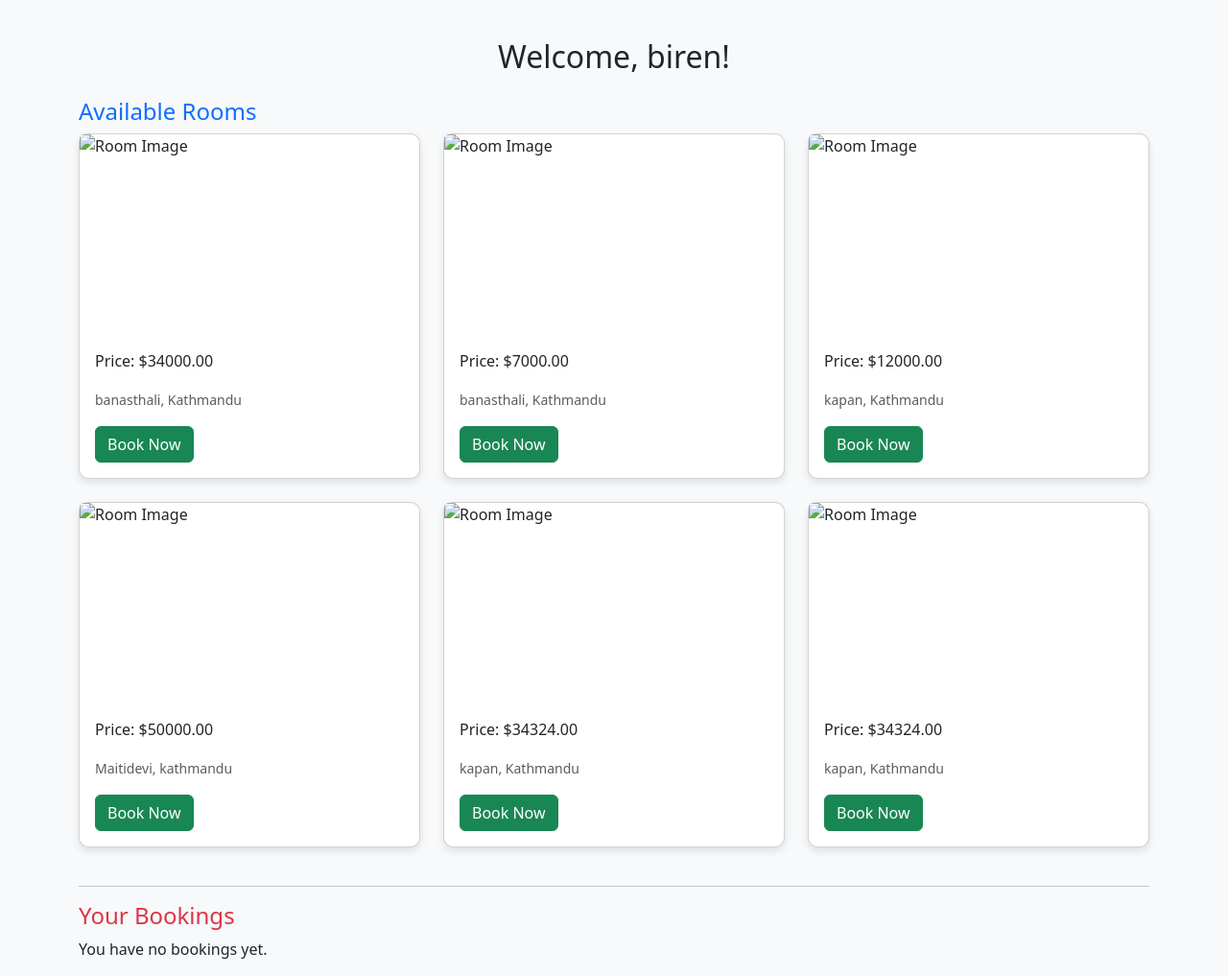
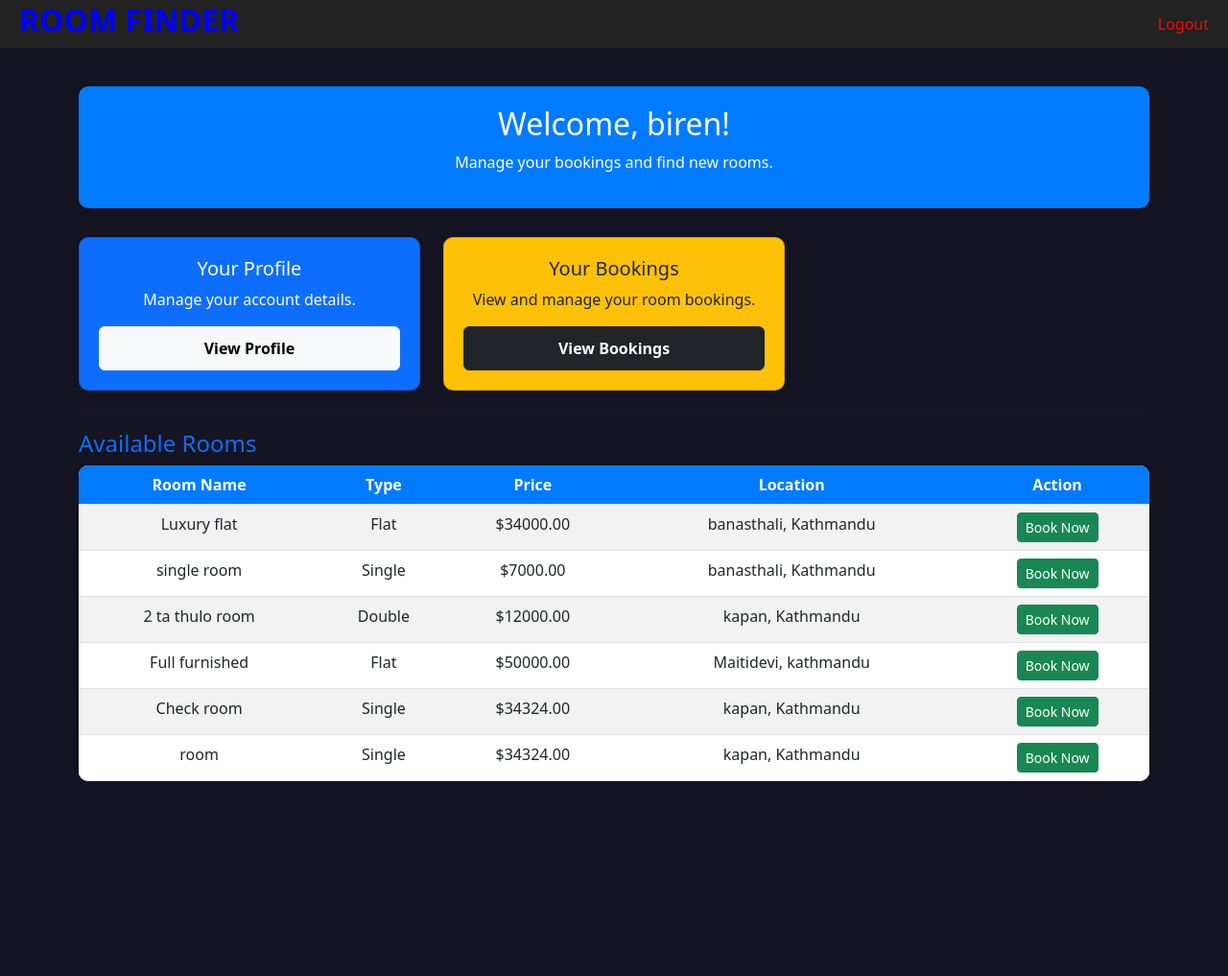
Before and after one commit to Lokeshsejuwal99/Room_Finder, a Django app: page /renter/renter_home in a window 1280 px wide. Shown: the whole page at 96% size. After the commit the page ends 814 px from the top, so only its background shows below. Run offline with Django 5.2, Linux system fonts and the light colour scheme; a user stored in the database is signed in; data comes from the database, SQL or seed files in the repository; both versions use the stored data as it was after the commit; data that the repository does not hold is empty.

Commit message:
changes on renter home

```diff
--- a/Landlord/models.py
+++ b/Landlord/models.py
@@ -31,6 +31,7 @@
     def __str__(self):
         return self.title
 
+
 class RoomImage(models.Model):
     room = models.ForeignKey(Room, on_delete=models.CASCADE, related_name='images')
     image = models.ImageField(upload_to='room_images/')
--- a/ROOM_FINDER/templates/renter/renter_home.html
+++ b/ROOM_FINDER/templates/renter/renter_home.html
@@ -5,69 +5,153 @@
     <meta name="viewport" content="width=device-width, initial-scale=1.0">
     <title>Renter Dashboard</title>
     <link href="https://cdn.jsdelivr.net/npm/bootstrap@5.3.0/dist/css/bootstrap.min.css" rel="stylesheet">
-    <style>
-        body {
-            background-color: #f8f9fa;
-        }
-        .container {
-            margin-top: 40px;
-        }
-        .room-card {
-            border-radius: 10px;
-            box-shadow: 0 4px 8px rgba(0, 0, 0, 0.1);
-        }
-        .booked-card {
-            background-color: #ffeeba;
-        }
-        .card img {
-            height: 200px;
-            object-fit: cover;
-        }
-    </style>
+
 </head>
 <body>
+    <header>
+        <a href="{% url 'renter_home' %}" class="logo">
+        <h1 class="logo">ROOM FINDER</h1>
+        </a>
+        <div class="navbar">
+            <a href="/logout" style="color:red; text-decoration:none;">Logout</a>
+        </div>
+    </header>
 
     <div class="container">
-        <h2 class="text-center mb-4">Welcome, {{ user.username }}!</h2>
+        <!-- Dashboard Header -->
+        <div class="dashboard-header">
+            <h2>Welcome, {{ user.username }}!</h2>
+            <p>Manage your bookings and find new rooms.</p>
+        </div>
 
-        <h4 class="text-primary">Available Rooms</h4>
-        <div class="row">
-            {% for room in available_rooms %}
+        <!-- Dashboard Options -->
+        <div class="row mb-4">
             <div class="col-md-4">
-                    <div class="card room-card mb-4">
-                        <img src="{{ room.image.url }}" class="card-img-top" alt="Room Image">
-                        <div class="card-body">
-                            <h5 class="card-title">{{ room.name }}</h5>
-                            <p class="card-text">Price: ${{ room.price }}</p>
-                            <p class="card-text"><small class="text-muted">{{ room.location }}</small></p>
-                            <a href="{% url 'book_room' room.id %}" class="btn btn-success">Book Now</a>
+                <div class="card dashboard-card bg-primary text-white">
+                    <h5>Your Profile</h5>
+                    <p>Manage your account details.</p>
+                    <a href="#" class="btn btn-light btn-custom">View Profile</a>
                 </div>
             </div>
+            <div class="col-md-4">
+                <div class="card dashboard-card bg-warning text-dark">
+                    <h5>Your Bookings</h5>
+                    <p>View and manage your room bookings.</p>
+                    <a href="#" class="btn btn-dark btn-custom">View Bookings</a>
                 </div>
-            {% empty %}
-                <p>No rooms available at the moment.</p>
-            {% endfor %}
+            </div>
     </div>
 
         <hr>
 
-        <h4 class="text-danger">Your Bookings</h4>
-        <div class="row">
-            {% for booking in my_bookings %}
-                <div class="col-md-4">
-                    <div class="card booked-card mb-4">
-                        <div class="card-body">
-                            <h5 class="card-title">Room: {{ booking.room.name }}</h5>
-                            <p class="card-text">Booked on: {{ booking.date_booked }}</p>
-                            <p class="card-text">Status: <b>{{ booking.status }}</b></p>
-                        </div>
-                    </div>
-                </div>
+        <!-- Available Rooms -->
+        <h4 class="text-primary">Available Rooms</h4>
+        <table class="table table-striped text-center">
+            <thead>
+                <tr>
+                    <th>Room Name</th>
+                    <th>Type</th>
+                    <th>Price</th>
+                    <th>Location</th>
+                    <th>Action</th>
+                </tr>
+            </thead>
+            <tbody>
+                {% for room in available_rooms %}
+                    <tr>
+                        <td>{{ room.title }}</td>
+                        <td>{{ room.room_type }}</td>
+                        <td>${{ room.price }}</td>
+                        <td>{{ room.location }}</td>
+                        <td>
+                            <a href="{% url 'book_room' room.id %}" class="btn btn-success btn-sm">Book Now</a>
+                        </td>
+                    </tr>
                 {% empty %}
-                <p>You have no bookings yet.</p>
+                    <tr>
+                        <td colspan="5" class="text-center text-muted">No rooms available at the moment.</td>
+                    </tr>
                 {% endfor %}
-        </div>
+            </tbody>
+        </table>
     </div>
 
 </body>
+<style>
+    body {
+        background-color: #141423;
+    }
+
+    .container {
+        margin-top: 40px;
+    }
+
+    .dashboard-header {
+        background-color: #007bff;
+        color: white;
+        padding: 20px;
+        border-radius: 10px;
+        text-align: center;
+        margin-bottom: 30px;
+        box-shadow: 0 4px 8px rgba(0, 0, 0, 0.2);
+    }
+
+    .dashboard-card {
+        border-radius: 10px;
+        box-shadow: 0 4px 8px rgba(0, 0, 0, 0.1);
+        padding: 20px;
+        text-align: center;
+        align-items: right;
+        transition: transform 0.3s ease-in-out;
+    }
+
+    .dashboard-card:hover {
+        transform: scale(1.05);
+    }
+
+    .table {
+        background-color: white;
+        border-radius: 10px;
+        overflow: hidden;
+        box-shadow: 0 4px 8px rgba(0, 0, 0, 0.1);
+    }
+
+    .table th {
+        background-color: #007bff;
+        color: white;
+        text-align: center;
+    }
+
+    .table tbody tr:hover {
+        background-color: #f1f1f1;
+    }
+
+    .btn-custom {
+        width: 100%;
+        padding: 10px;
+        font-weight: bold;
+    }
+
+
+    header {
+        background: #222;
+        color: #fff;
+        padding: 2px 20px;
+        display: flex;
+        justify-content: space-between;
+        align-items: center;
+        box-shadow: 0 4px 6px rgba(0, 0, 0, 0.1);
+
+    }
+
+    header .logo {
+        font-size: 2.0rem;
+        font-weight: 600;
+        text-decoration: none;
+        color: blue;
+    }
+
+
+
+</style>
 </html>
--- a/ROOM_FINDER/urls.py
+++ b/ROOM_FINDER/urls.py
@@ -14,6 +14,7 @@
     1. Import the include() function: from django.urls import include, path
     2. Add a URL to urlpatterns:  path('blog/', include('blog.urls'))
 """
+
 from django.contrib import admin
 from django.urls import path, include
 from .views import *
```
Also changed, not shown: ROOM_FINDER/templates/homepage.html (+59 -5 lines), ROOM_FINDER/views.py (+21 -7 lines), db.sqlite3, media/room_images/loudge_OiOgCBV.jpeg (added), media/room_images/loudge_xl23iuk.jpeg (added), media/room_images/room1jpeg_FiWSHwM.jpeg (added), media/room_images/room1jpeg_jDKfAET.jpeg (added). Lines whose indentation alone changed are shown as unchanged.
